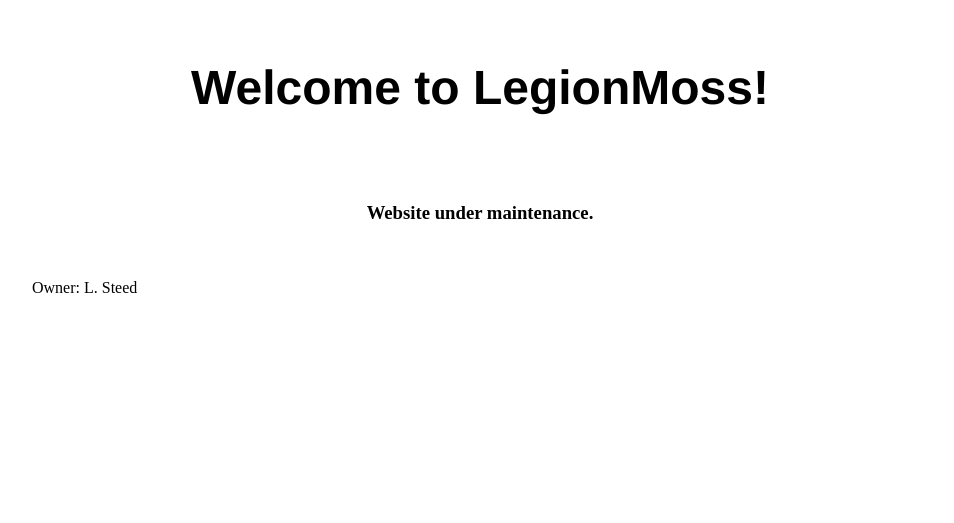
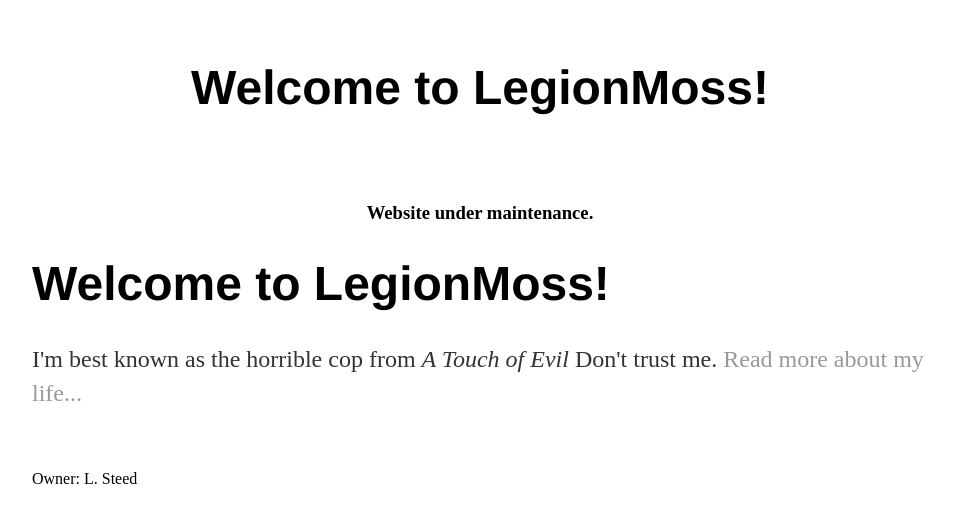
Before and after one commit to lowellsteed/lowellsteed.github.io, a Jekyll site: the page built from index.html, in a window 1280 px wide. Shown: the top 523 px of the page, without its empty margins (160-1114 px from the left). Built offline with Jekyll 4.4.1, drawn with Linux system fonts in a browser that asks for light colours.

Commit message:
Update index.html

```diff
--- a/index.html
+++ b/index.html
@@ -1,20 +1,8 @@
-<!DOCTYPE html>
-<html>
-	<head>
-		<title>Home Page</title>
-		<link rel="stylesheet" type="text/css" href="/css/main.css">
-	</head>
-	<body>
-		<h1 align="center">
-			Welcome to LegionMoss!
-		</h1>
-		</br></br>
-	<h3 align="center">
-		Website under maintenance.
-	</h3>
-</br></br>
-
-Owner: L. Steed
-
-	</body>
-</html>
+---
+layout: default
+title: L. Steed, LegionMoss
+---
+<div class="blurb">
+	<h1>Welcome to LegionMoss!</h1>
+	<p>I'm best known as the horrible cop from <em>A Touch of Evil</em> Don't trust me. <a href="/about">Read more about my life...</a></p>
+</div><!-- /.blurb -->
```
